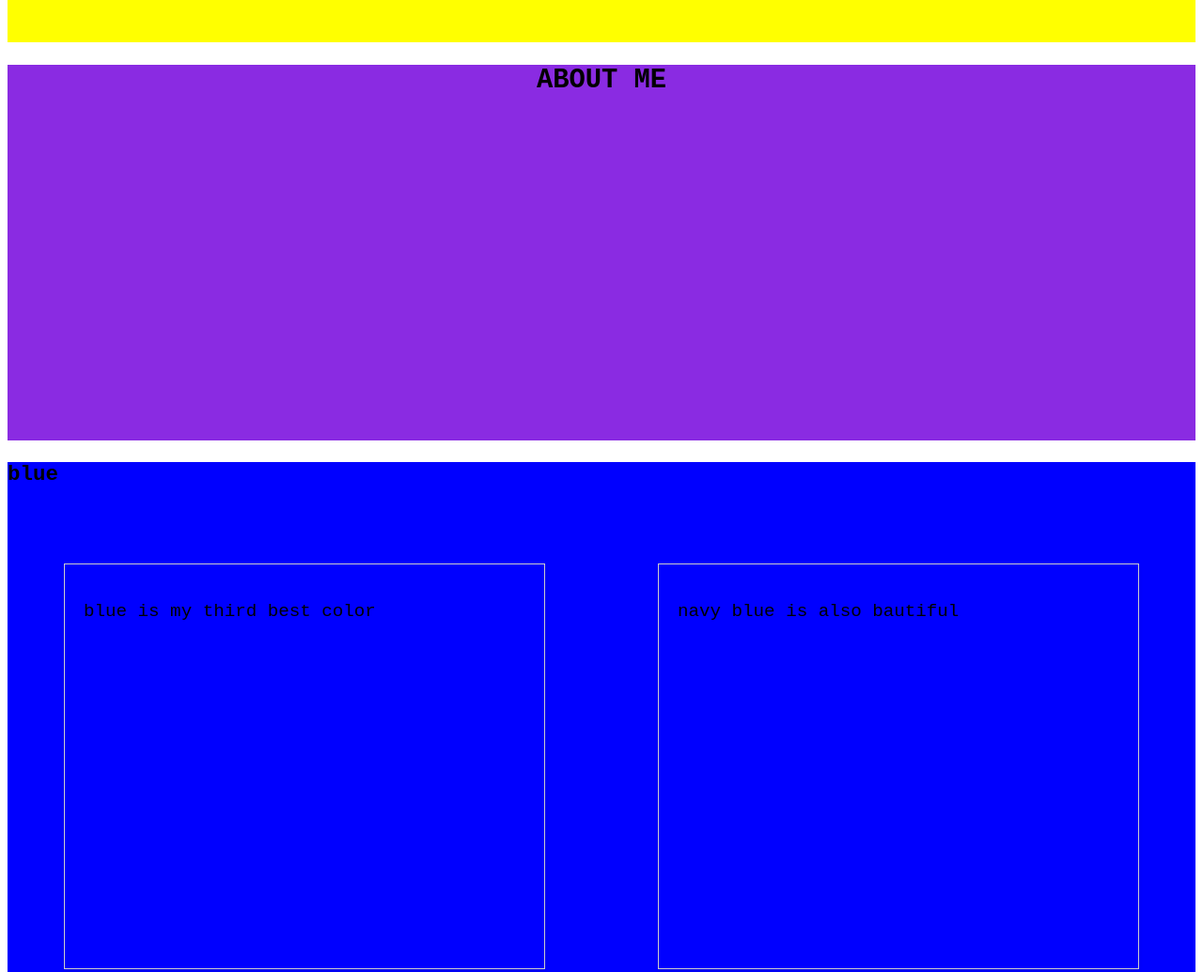
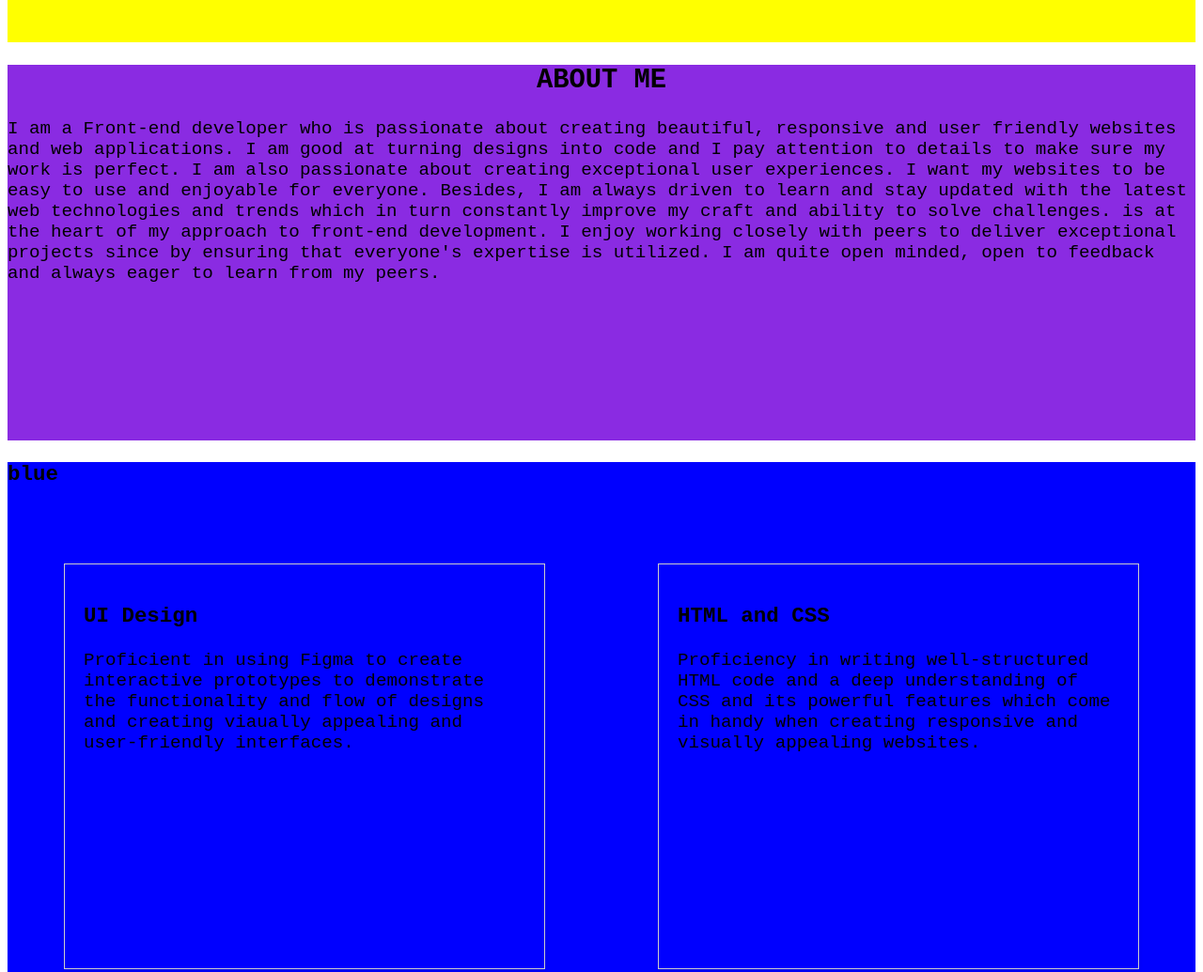
Before and after one commit to VanessaKasei/Golden-Manger-Landing-page, a plain HTML site: page index.html in a window 1280 px wide. Shown: the part 900-1935 px from the top of the page at 94% size. Drawn offline with Linux system fonts and the light colour scheme; a script that the page names is missing.

Commit message:
addded text to the skills cards

```diff
--- a/index.html
+++ b/index.html
@@ -34,24 +34,54 @@
         </section>
         <section id="aboutus" class="section2" style="background-color: blueviolet;">
              <h2 style="font-weight: bolder; text-align: center;">ABOUT ME</h2>
-
+                <p>I am a Front-end developer who is passionate about
+                    creating beautiful, responsive and user friendly websites and web
+                    applications. I am good at turning designs into code and I
+                    pay attention to details to make sure my work is perfect.
+                    I am also passionate about creating exceptional user experiences.
+                    I want my websites to be easy to use and enjoyable for everyone.
+                    Besides, I am always driven to learn and stay updated with the latest
+                    web technologies and trends which in turn constantly improve my craft and
+                    ability to solve challenges.
+                    is at the heart of my approach to front-end development.
+                    I enjoy working closely with peers to deliver exceptional projects since
+                    by ensuring that everyone's expertise is utilized. I am quite open minded,
+                    open to feedback and always eager to learn from my peers.
+                </p>
         </section>
         <section id="pictorials" class="section3" style="background-color: blue;">
             <h3>blue</h3>
             <div class="row">
                 <div class="card">
-                    <p>blue is my third best color</p>
+                    <h3 class="card-title">UI Design</h3>
+                        <p>Proficient in using Figma to create interactive prototypes to demonstrate
+                            the functionality and flow of designs and creating viaually appealing
+                            and user-friendly interfaces.
+                        </p>
                 </div>
                 <div class="card">
-                    <p>navy blue is also bautiful</p>
+                    <h3 class="card-title">HTML and CSS</h3>
+                        <p>Proficiency in writing well-structured HTML code and a
+                            deep understanding of CSS and its powerful features which come
+                            in handy when creating responsive and visually appealing websites.
+                        </p>
                 </div>
             </div>
             <div class="row">
                 <div class="card">
-                    <p>i really love sky blue</p>
+                   <h3 class="card-title">Database Management</h3>
+                        <p>Farmiliarity with working with relational database Management
+                            systems such as MySQL. I also posses the ability to extract, manipulate
+                            and analyze data efficiently using SQL queries.
+                        </p>
                 </div>
                 <div class="card">
-                    <p>baby blue is cute</p>
+                    <h3 class="card-title">JavaScript</h3>
+                       <p>Knowledge of JavaScript fundamentals as well as DOM manipulation,
+                          event handling and asynchronous programming which aid in
+                          developing interactive and dynamic web applications ensuring a
+                           smooth and enganging user experience.
+                        </p>
                 </div>
             </div>
             <div class="row">
```
Lines whose indentation alone changed are shown as unchanged.
